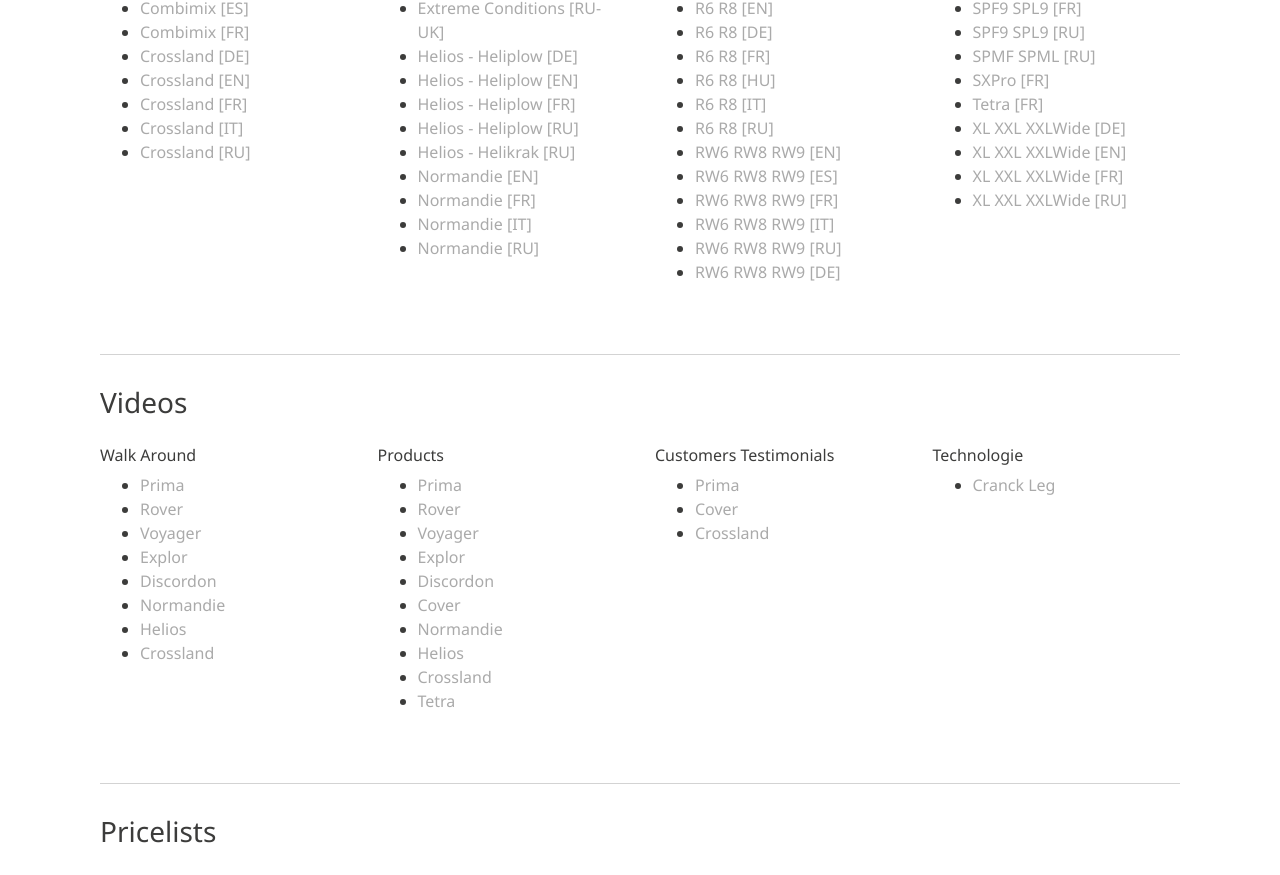
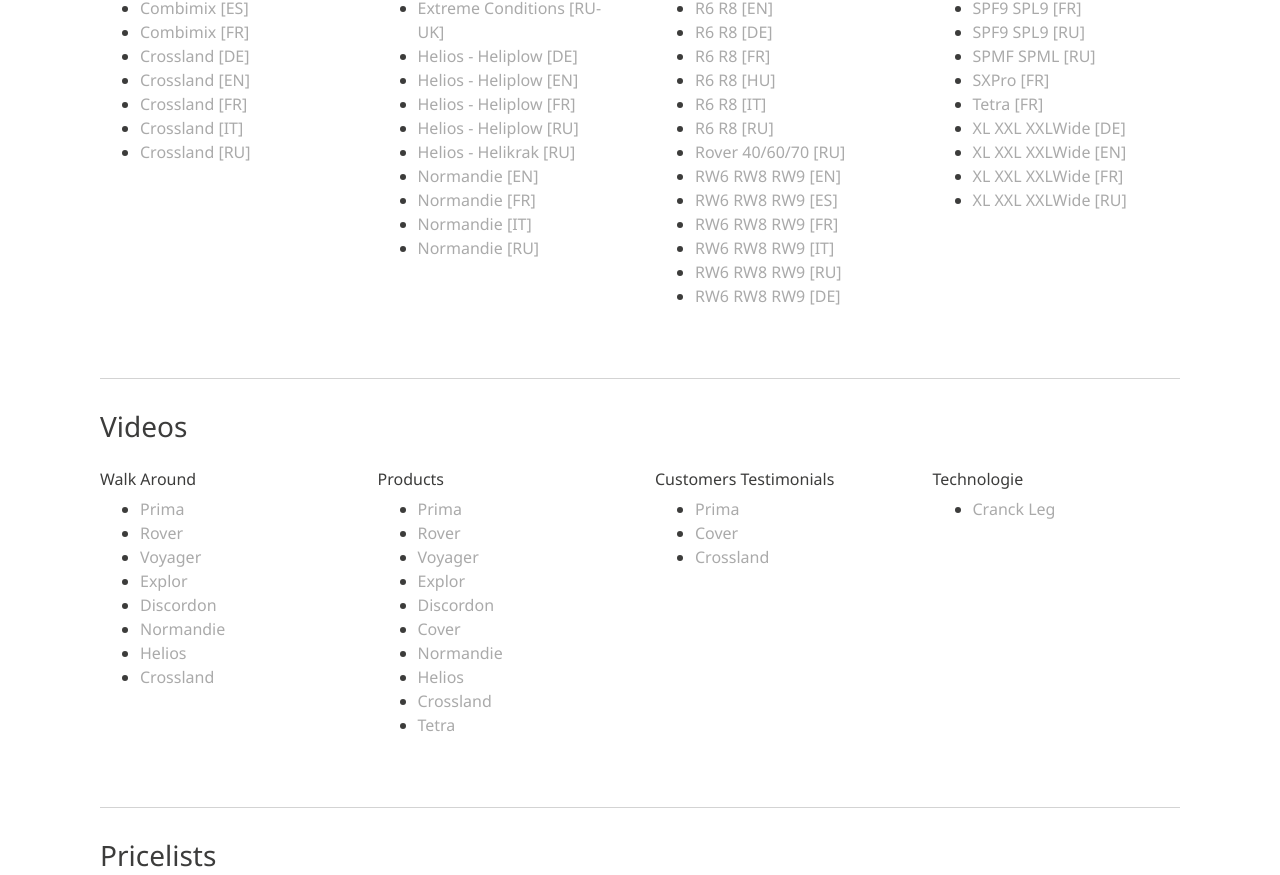
Before and after one commit to JulienYvesRICHARD/marketing.gb-group, a Vue app: page /gregoire-besson in a window 1280 px wide. Shown: the part 6673-7548 px from the top of the page. Built offline with nearby package versions, Linux system fonts and the light colour scheme.

Commit message:
adding a leaflet in russian for the ROver in the oldleaflet

```diff
--- a/src/views/Gregoire.vue
+++ b/src/views/Gregoire.vue
@@ -897,6 +897,10 @@ export default {
                 "link": "https://marketing.cellar.services.clever-cloud.com/leaflets/gregoire-besson/r6-r8-ru.pdf"
               },
               {
+                "name": "Rover 40/60/70 [RU]",
+                "link": "http://marketing.cellar.services.clever-cloud.com/leaflets/gregoire-besson/Rover-40-60-70-RU-190918.pdf"
+              },
+              {
                 "name": "RW6 RW8 RW9 [EN]",
                 "link": "https://marketing.cellar.services.clever-cloud.com/leaflets/gregoire-besson/rw6-rw8-rw9-en.pdf"
               },
```
